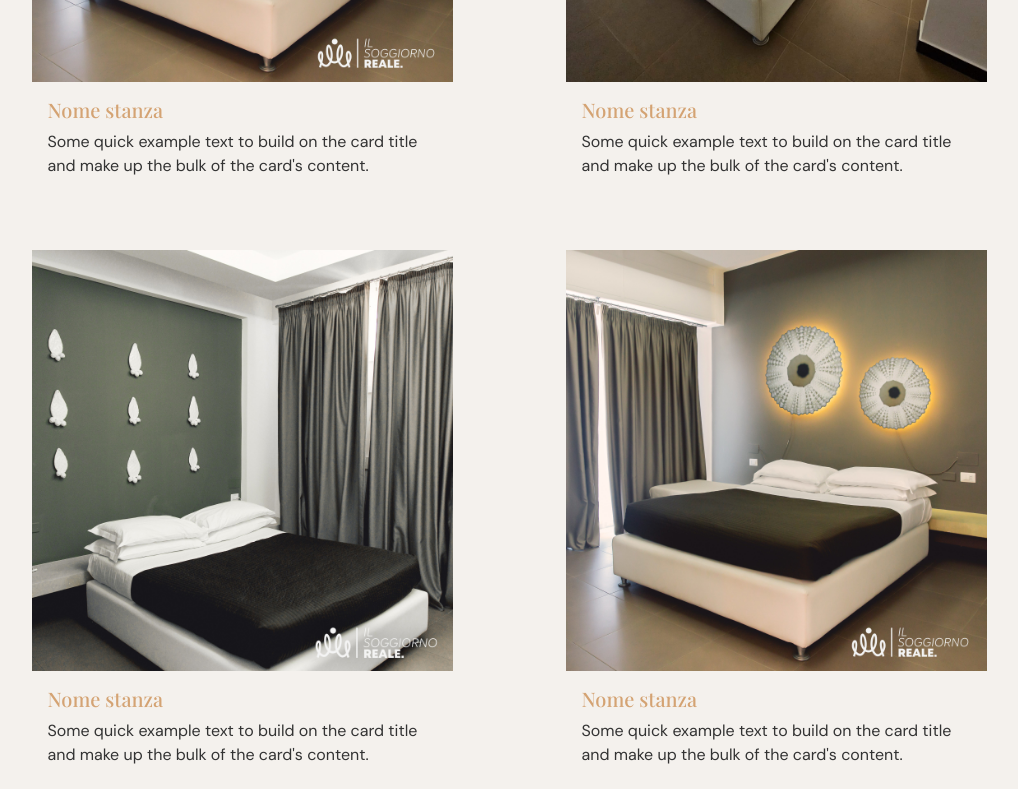
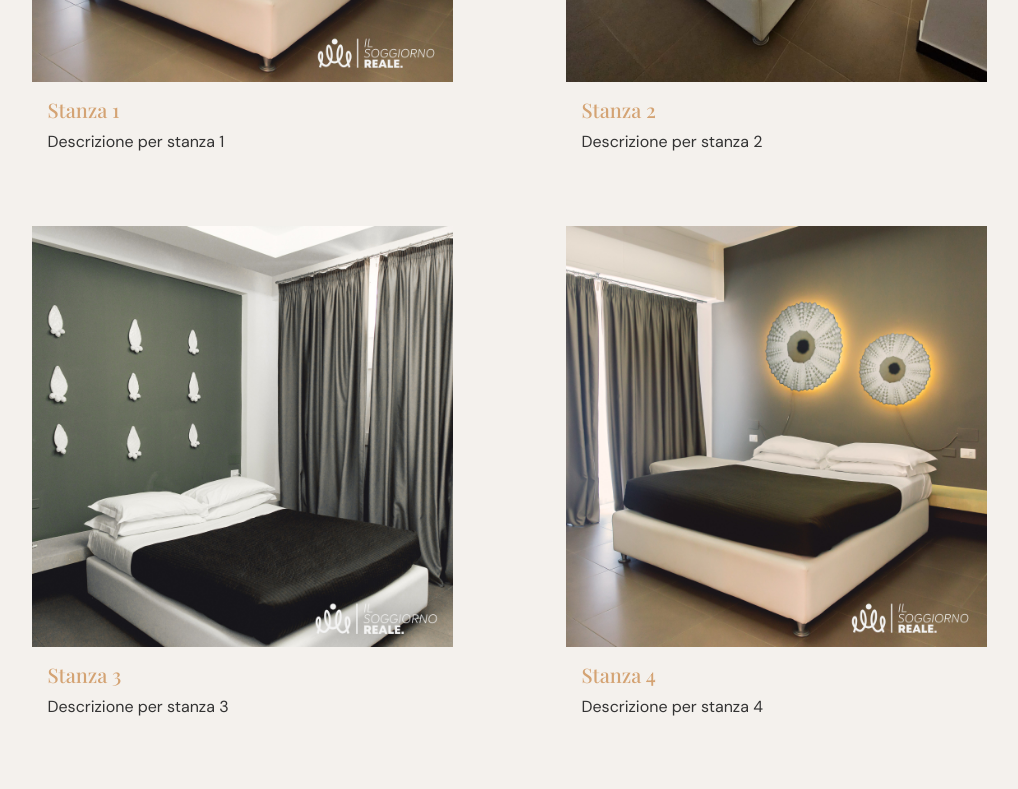
Before and after one commit to Andrea-Asaro/Copacabana_colors_whiteOverlay, a React (Vite) app: page / in a window 1280 px wide. Shown: the part 1320-2109 px from the top of the page, without its empty margins (131-1149 px from the left). Built offline with nearby package versions, Linux system fonts and the light colour scheme; a web font is replaced by a local one.

Commit message:
completato landing page con array cards e dati personalizzati per ogni card e modale

```diff
--- a/src/components/Colors.jsx
+++ b/src/components/Colors.jsx
@@ -1,3 +1,6 @@
+
+
+import React, { useState } from 'react';
 
 // Import Swiper React components
 import { Swiper, SwiperSlide } from 'swiper/react';
@@ -9,10 +12,6 @@ import 'swiper/css/pagination';
 // import required modules
 import { Pagination } from 'swiper/modules';
 
-import Card from './Card';
-
-// import { useNavigate } from 'react-router-dom';
-
 import './Colors.css'
 
 import riccio from '../media/riccio.jpg';
@@ -20,88 +19,68 @@ import luminaire from '../media/luminaire.jpeg';
 import verde from '../media/verde.jpg';
 
 
-export default function Colors(){
+export default function Colors() {
 
-    // const navigate = useNavigate();
-    const handleDetailClick = () => {
-        navigate('/detail'); // Cambia il percorso in base alla tua configurazione
+    // Stato per la stanza selezionata
+    const [selectedRoom, setSelectedRoom] = useState(null);
+
+    // Array di oggetti che rappresentano le informazioni delle card
+    const rooms = [
+      { name: 'Stanza 1', description: 'Descrizione per stanza 1', image: riccio, details: 'Dettagli specifici per Stanza 1', gallery: [riccio, luminaire, verde] },
+      { name: 'Stanza 2', description: 'Descrizione per stanza 2', image: luminaire, details: 'Dettagli specifici per Stanza 2', gallery: [luminaire, verde, riccio] },
+      { name: 'Stanza 3', description: 'Descrizione per stanza 3', image: verde, details: 'Dettagli specifici per Stanza 3', gallery: [verde, riccio, luminaire] },
+      { name: 'Stanza 4', description: 'Descrizione per stanza 4', image: riccio, details: 'Dettagli specifici per Stanza 4', gallery: [riccio, luminaire, verde] },
+    ];
+
+    // Funzione per aprire la modale con i dettagli della stanza selezionata
+    const handleDetailClick = (room) => {
+      setSelectedRoom(room); // Imposta la stanza selezionata
     };
 
-    // crea array con le 4 stanze: 1- due o tre foto stanza, 2- nome stanza, 3- descrizione stanza, 4- foto copertina stanza
-
-    return(
-
+    return (
       <>
         <div className="container mt-5 px-lg-5">
           <div className="row justify-content-around">
-                <h2 className="text-center my-5 fw-bold text1 font1 ">OUR COLORS</h2>
+            <h2 className="text-center my-5 fw-bold text1 font1">OUR COLORS</h2>
 
-                {/* card  */}
-                <div className="col-12 col-lg-5 ">
+            {/* Ciclo per generare le card dinamicamente */}
+            {rooms.map((room, index) => (
+              <div className="col-12 col-lg-5" key={index}>
                 <div className="card border-0 rounded-0 bg0 mt-lg-5 mb-3 mb-lg-0 pb-3 pb-lg-0 p-2 p-lg-0">
                   <div className='overflow-hidden'>
-                            <img src={riccio} className="card-img-top border-0" alt="..."/>
+                    <img src={room.image} className="card-img-top border-0" alt={room.name}/>
                   </div>
                   <div className="card-body">
-                            <h5 className='text1 font1'>Nome stanza</h5>
-                            <p className="card-text font2 text3 mb-2">Some quick example text to build on the card title and make up the bulk of the card's content.</p>
-                            <button type="button" className="btn btn-outline-primary btn-lg bg1 text0 cardbtn font2" data-bs-toggle="modal" data-bs-target="#staticBackdrop">
+                    <h5 className='text1 font1'>{room.name}</h5>
+                    <p className="card-text font2 text3 mb-2">{room.description}</p>
+                    <button
+                      type="button"
+                      className="btn btn-outline-primary btn-lg bg1 text0 cardbtn font2"
+                      data-bs-toggle="modal"
+                      data-bs-target="#staticBackdrop"
+                      onClick={() => handleDetailClick(room)} // Chiama la funzione con i dettagli della stanza
+                    >
                       Dettagli
                     </button>
                   </div>
                 </div>
               </div>
-                {/* card  */}
-                {/* card  */}
-                <div className="col-12 col-lg-5">
-                    <div className="card border-0 rounded-0 bg0 mt-lg-5 mb-3 mb-lg-0 p-2 p-lg-0">
-                        <img src={luminaire} className="card-img-top" alt="..."/>
-                        <div className="card-body">
-                            <h5 className='text1 font1'>Nome stanza</h5>
-                            <p className="card-text font2 text3 ">Some quick example text to build on the card title and make up the bulk of the card's content.</p>
-                        </div>
-                    </div>
-                </div>
-                {/* card  */}
-                {/* card  */}
-                <div className="col-12 col-lg-5">
-                    <div className="card border-0 rounded-0 bg0 mt-lg-5 mb-3 mb-lg-0 p-2 p-lg-0">
-                        <img src={verde} className="card-img-top" alt="..."/>
-                        <div className="card-body">
-                            <h5 className='text1 font1'>Nome stanza</h5>
-                            <p className="card-text font2 text3 ">Some quick example text to build on the card title and make up the bulk of the card's content.</p>
-                        </div>
-                    </div>
-                </div>
-                {/* card  */}
-                {/* card  */}
-                <div className="col-12 col-lg-5">
-                    <div className="card border-0 rounded-0 bg0 mt-lg-5 mb-3 mb-lg-0 p-2 p-lg-0">
-                        <img src={riccio} className="card-img-top" alt="..."/>
-                        <div className="card-body">
-                            <h5 className='text1 font1'>Nome stanza</h5>
-                            <p className="card-text font2 text3">Some quick example text to build on the card title and make up the bulk of the card's content.</p>
-                        </div>
-                    </div>
-                </div>
-                {/* card  */}
-
+            ))}
           </div>
         </div>
 
-
         {/* Modal */}
+        {selectedRoom && (
           <div className="modal fade" id="staticBackdrop" data-bs-backdrop="static" data-bs-keyboard="false" tabIndex="-1" aria-labelledby="staticBackdropLabel" aria-hidden="true">
             <div className="modal-dialog modal-xl modal-dialog-centered">
               <div className="modal-content rounded-0">
 
                 <div className="modal-header bg0 border-0">
-                        <h1 className="modal-title fs-5 font1 text1 fw-bold" id="staticBackdropLabel">NOME STANZA</h1>
+                  <h1 className="modal-title fs-5 font1 text1 fw-bold" id="staticBackdropLabel">{selectedRoom.name}</h1>
                   <button type="button" className="btn-close" data-bs-dismiss="modal" aria-label="Close"></button>
                 </div>
 
                 <div className="modal-body bg0 border-0 font2 text3">
-
                   <div className="container">
                     <div className="row">
                       <div className="col-12 p-3 swiperCol">
@@ -115,22 +94,13 @@ export default function Colors(){
                           modules={[Pagination]}
                           className="mySwiper"
                         >
-                                        <SwiperSlide><img src={riccio} alt="" /></SwiperSlide>
-                                        <SwiperSlide><img src={luminaire} alt="" /></SwiperSlide>
-                                        <SwiperSlide><img src={verde} alt="" /></SwiperSlide>
-                                        <SwiperSlide><img src={riccio} alt="" /></SwiperSlide>
-                                        <SwiperSlide><img src={luminaire} alt="" /></SwiperSlide>
-                                        <SwiperSlide><img src={verde} alt="" /></SwiperSlide>
-                                        <SwiperSlide><img src={luminaire} alt="" /></SwiperSlide>
-                                        <SwiperSlide><img src={verde} alt="" /></SwiperSlide>
-                                        <SwiperSlide><img src={riccio} alt="" /></SwiperSlide>
+                          {selectedRoom.gallery.map((image, index) => (
+                            <SwiperSlide key={index}><img src={image} alt={`${selectedRoom.name} ${index + 1}`} /></SwiperSlide>
+                          ))}
                         </Swiper>
-
                       </div>
                       <div className="col-12 mt-lg-3">
-                                    <p>
-                                    Lorem ipsum dolor sit amet consectetur adipisicing elit. Adipisci dolores culpa quo facilis nulla ipsa, nisi dolorum laborum, eveniet vitae placeat incidunt sequi distinctio quod atque sunt minima dignissimos maxime? Lorem ipsum dolor sit amet consectetur adipisicing elit. Repellat blanditiis ullam atque minus vero natus explicabo, nisi soluta veniam aspernatur officia animi similique laudantium quos, neque eius molestias eos recusandae. Lorem ipsum dolor sit amet consectetur adipisicing elit. Nobis ratione, accusantium qui dolores. Nemo aliquid tempore dolorem.
-                                    </p>
+                        <p>{selectedRoom.details}</p>
                         <ul id='detailsBulletList'>
                           <li>Bullet point n.1</li>
                           <li>Bullet point n.2</li>
@@ -140,7 +110,6 @@ export default function Colors(){
                       </div>
                     </div>
                   </div>
-
                 </div>
 
                 <div className="modal-footer bg0 border-0">
@@ -153,9 +122,8 @@ export default function Colors(){
               </div>
             </div>
           </div>
+        )}
         {/* Modal */}
-
-
       </>
-    )
+    );
   }
```
Lines whose indentation alone changed are shown as unchanged.
